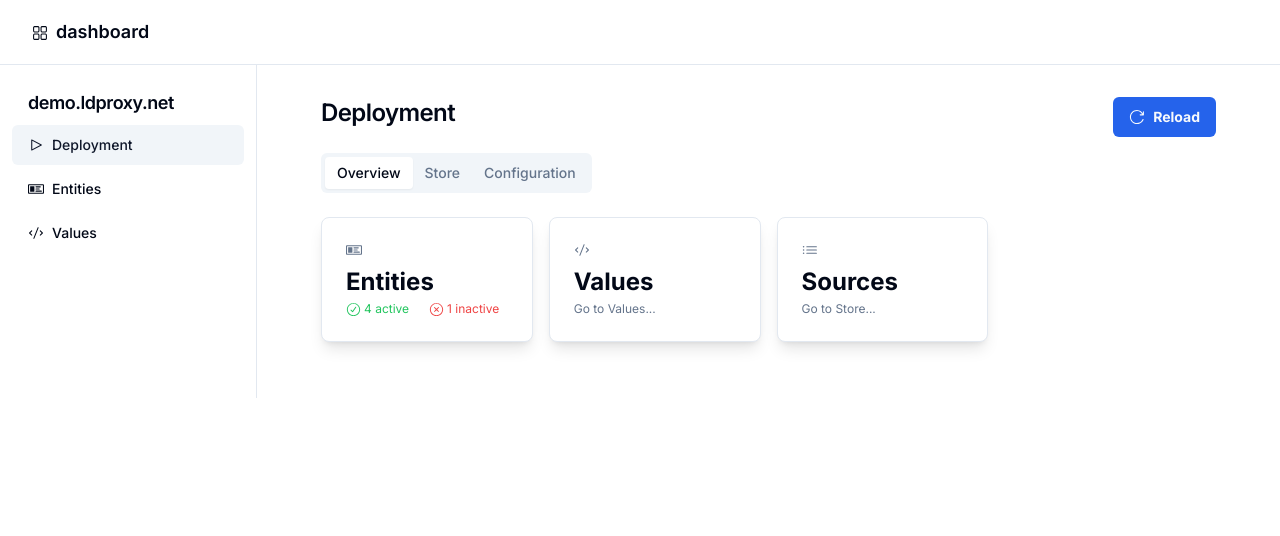
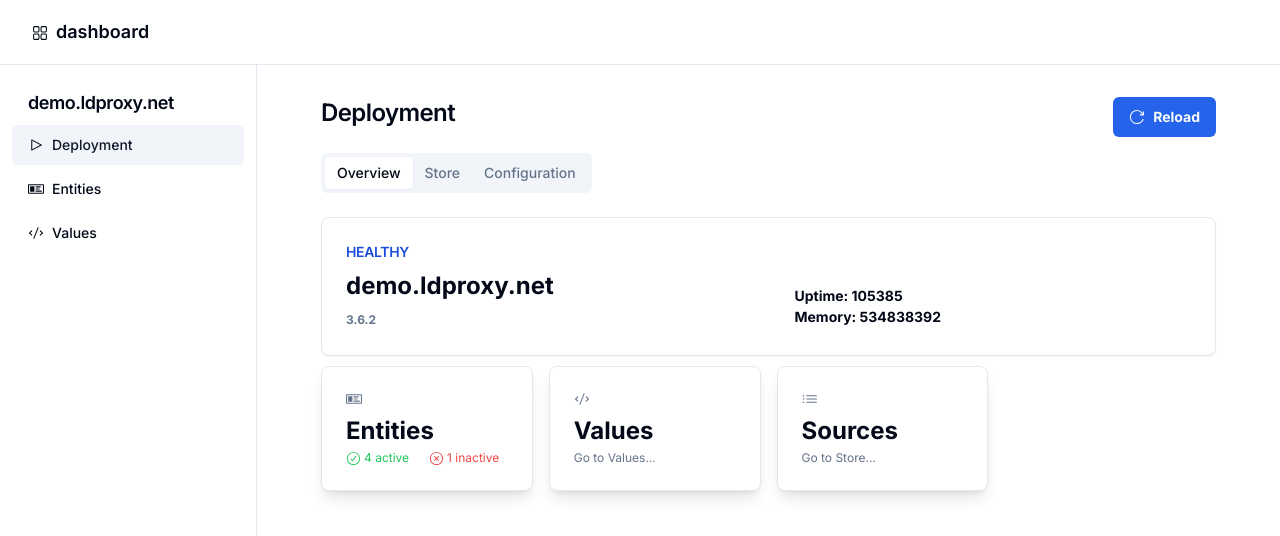
Before and after one commit to ldproxy/dashboard, a Next.js app: page /deployment in a window 1280 px wide. Shown: the top 536 px of the page. Built offline with nearby package versions, Linux system fonts and the light colour scheme.

Commit message:
full width info-box in overview of deployment

```diff
--- /dev/null
+++ b/pages/api/info.ts
@@ -0,0 +1,9 @@
+import { info } from "../../src/data/info";
+
+export default function handler(req: any, res: any) {
+  if (req.method === "GET") {
+    res.status(200).json(info);
+  } else {
+    res.status(405).json({ message: "Method not allowed" });
+  }
+}
--- /dev/null
+++ b/pages/api/metrics.ts
@@ -0,0 +1,9 @@
+import { metrics } from "../../src/data/metrics";
+
+export default function handler(req: any, res: any) {
+  if (req.method === "GET") {
+    res.status(200).json(metrics);
+  } else {
+    res.status(405).json({ message: "Method not allowed" });
+  }
+}
--- a/src/app/deployment/page.tsx
+++ b/src/app/deployment/page.tsx
@@ -7,6 +7,7 @@ import {
   CardTitle,
 } from "@/components/shadcn-ui/card";
 import Summary from "@/components/dashboard/summary";
+import Info from "@/components/dashboard/info";
 import { Button } from "@/components/shadcn-ui/button";
 import { ReloadIcon } from "@radix-ui/react-icons";
 import Link from "next/link";
@@ -17,16 +18,42 @@ import {
   TabsContent,
 } from "@/components/shadcn-ui/tabs";
 import { Badge } from "@/components/shadcn-ui/badge";
-import { GetEntities, getHealthChecks } from "@/lib/utils";
+import { GetEntities, getHealthChecks, getInfo, getMetrics } from "@/lib/utils";
 import { useState, useEffect } from "react";
 import { Check } from "@/data/health";
 import { getIcon } from "@/lib/icons";
 import { Entity } from "@/data/entities";
+import { InputInfo } from "@/data/info";
+import { Metrics } from "@/data/metrics";
 
 export default function DeploymentPage() {
   const [healthChecks, setHealthChecks] = useState<Check[]>([]);
   const [tab, setTab] = useState("overview");
   const [entities, setEntities] = useState<Entity[]>([]);
+  const [metrics, setMetrics] = useState<Metrics>({ uptime: 0, memory: 0 });
+  const [info, setInfo] = useState<InputInfo>({
+    name: "",
+    version: "",
+    status: "",
+  });
+
+  const loadInfo = async () => {
+    try {
+      const newInfo = await getInfo();
+      setInfo(newInfo);
+    } catch (error) {
+      console.error("Error loading info:", error);
+    }
+  };
+
+  const loadMetrics = async () => {
+    try {
+      const newMetrics = await getMetrics();
+      setMetrics(newMetrics);
+    } catch (error) {
+      console.error("Error loading metrics:", error);
+    }
+  };
 
   const loadEntities = async () => {
     try {
@@ -49,6 +76,8 @@ export default function DeploymentPage() {
   useEffect(() => {
     loadHealthChecks();
     loadEntities();
+    loadInfo();
+    loadMetrics();
   }, []);
 
   const onTabChange = (tab: string) => {
@@ -107,6 +136,19 @@ export default function DeploymentPage() {
         </div>
 
         <TabsContent value="overview">
+          <div
+            className="grid gap-4 md:grid-cols-1 lg:grid-cols-1"
+            style={{ marginBottom: "10px" }}
+          >
+            <Info
+              key="Entities"
+              name={info.name}
+              version={info.version}
+              uptime={metrics.uptime}
+              memory={metrics.memory}
+              health={info.status}
+            />
+          </div>
           <div className="grid gap-4 md:grid-cols-2 lg:grid-cols-4">
             <Summary
               key="Entities"
--- /dev/null
+++ b/src/components/dashboard/info.tsx
@@ -0,0 +1,71 @@
+import { IconProps } from "@radix-ui/react-icons/dist/types";
+import Link from "next/link";
+import {
+  Card,
+  CardContent,
+  CardDescription,
+  CardHeader,
+  CardTitle,
+} from "@/components/shadcn-ui/card";
+import React, { ReactNode } from "react";
+import { getIcon } from "@/lib/icons";
+import { CheckCircledIcon, CrossCircledIcon } from "@radix-ui/react-icons";
+
+interface SummaryProps extends React.HTMLAttributes<HTMLDivElement> {
+  name: string;
+  version: string;
+  uptime: number;
+  memory: number;
+  health: string;
+  Icon?: React.FunctionComponent<IconProps>;
+}
+
+export default function CustomersPage({
+  name,
+  version,
+  uptime,
+  memory,
+  health,
+  Icon,
+}: SummaryProps) {
+  return (
+    <Card>
+      <CardHeader className="flex flex-row items-center justify-between space-y-0 pb-2">
+        <CardTitle
+          className={`text-sm font-semibold ${
+            health === "ACTIVE" || health === "true" || health === "HEALTHY"
+              ? "text-blue-700"
+              : "text-red-700"
+          }`}
+        >
+          {health}
+        </CardTitle>
+        {Icon ? <Icon className="h-4 w-4 text-muted-foreground" /> : null}
+      </CardHeader>
+      <CardContent className="flex justify-between items-center overflow-hidden">
+        <div
+          className="text-2xl font-bold break-normal"
+          style={{
+            marginBottom: "3px",
+          }}
+        >
+          {name}
+          <p
+            className="text-xs text-muted-foreground"
+            style={{ marginTop: "10px" }}
+          >
+            <div>{version}</div>
+          </p>
+        </div>
+        <div style={{ marginRight: "250px", marginBottom: "-10px" }}>
+          <p style={{ fontSize: "14px", fontWeight: "bold" }}>
+            Uptime: {uptime}
+          </p>
+          <p style={{ fontSize: "14px", fontWeight: "bold" }}>
+            Memory: {memory}
+          </p>
+        </div>
+      </CardContent>
+    </Card>
+  );
+}
--- /dev/null
+++ b/src/data/info.ts
@@ -0,0 +1,11 @@
+export interface InputInfo {
+  name: string;
+  version: string;
+  status: string;
+}
+
+export const info = {
+  name: "demo.ldproxy.net",
+  version: "3.6.2",
+  status: "HEALTHY",
+};
--- /dev/null
+++ b/src/data/metrics.ts
@@ -0,0 +1,23 @@
+export interface InputMetrics {
+  gauges: {
+    [key: string]: {
+      value: number;
+    };
+  };
+}
+
+export interface Metrics {
+  uptime: number;
+  memory: number;
+}
+
+export const metrics = {
+  gauges: {
+    "jvm.attribute.uptime": {
+      value: 105385,
+    },
+    "jvm.memory.total.used": {
+      value: 534838392,
+    },
+  },
+};
--- a/src/lib/utils.ts
+++ b/src/lib/utils.ts
@@ -38,3 +38,28 @@ export const getHealthChecks = async () => {
     throw error;
   }
 };
+
+export const getInfo = async () => {
+  try {
+    const response = await fetch("http://localhost:3000/api/info");
+    const data = await response.json();
+    return data;
+  } catch (error) {
+    console.error("Error:", error);
+    throw error;
+  }
+};
+
+export const getMetrics = async () => {
+  try {
+    const response = await fetch("http://localhost:3000/api/metrics");
+    const data = await response.json();
+    return {
+      uptime: data.gauges["jvm.attribute.uptime"].value,
+      memory: data.gauges["jvm.memory.total.used"].value,
+    };
+  } catch (error) {
+    console.error("Error:", error);
+    throw error;
+  }
+};
```
